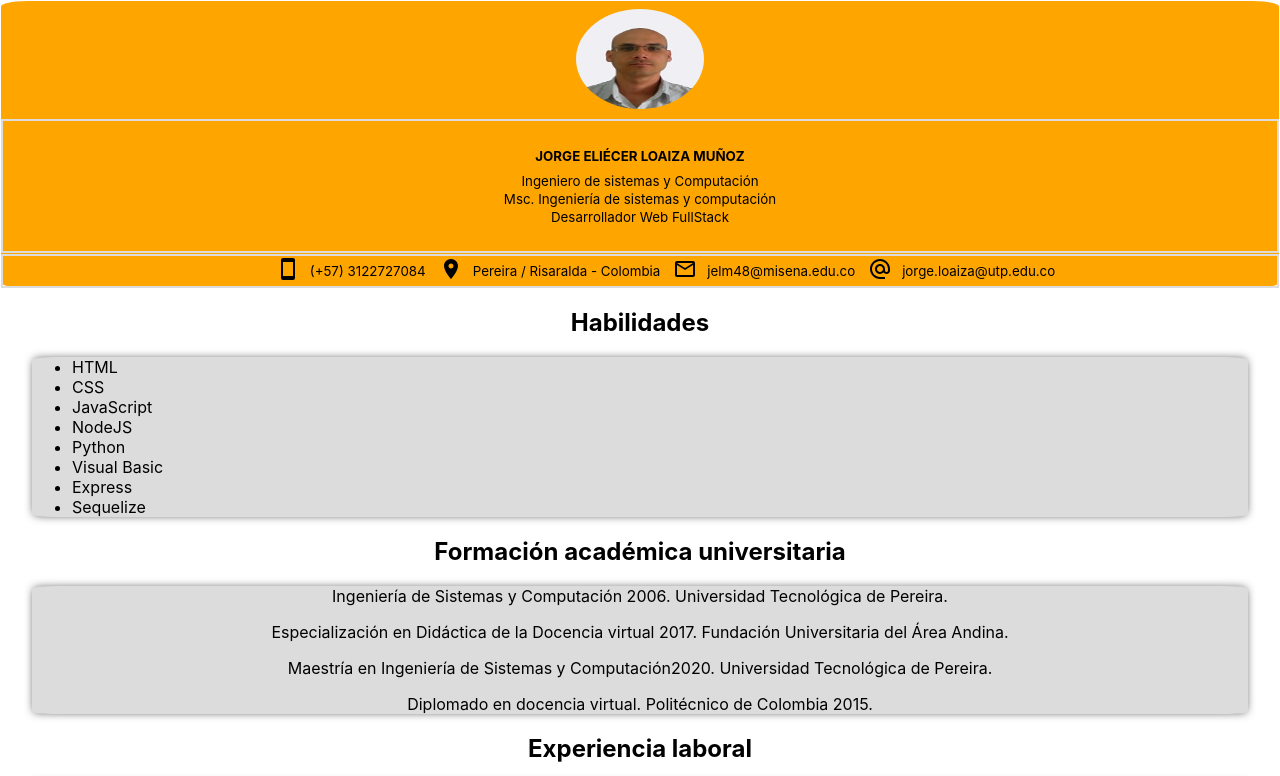
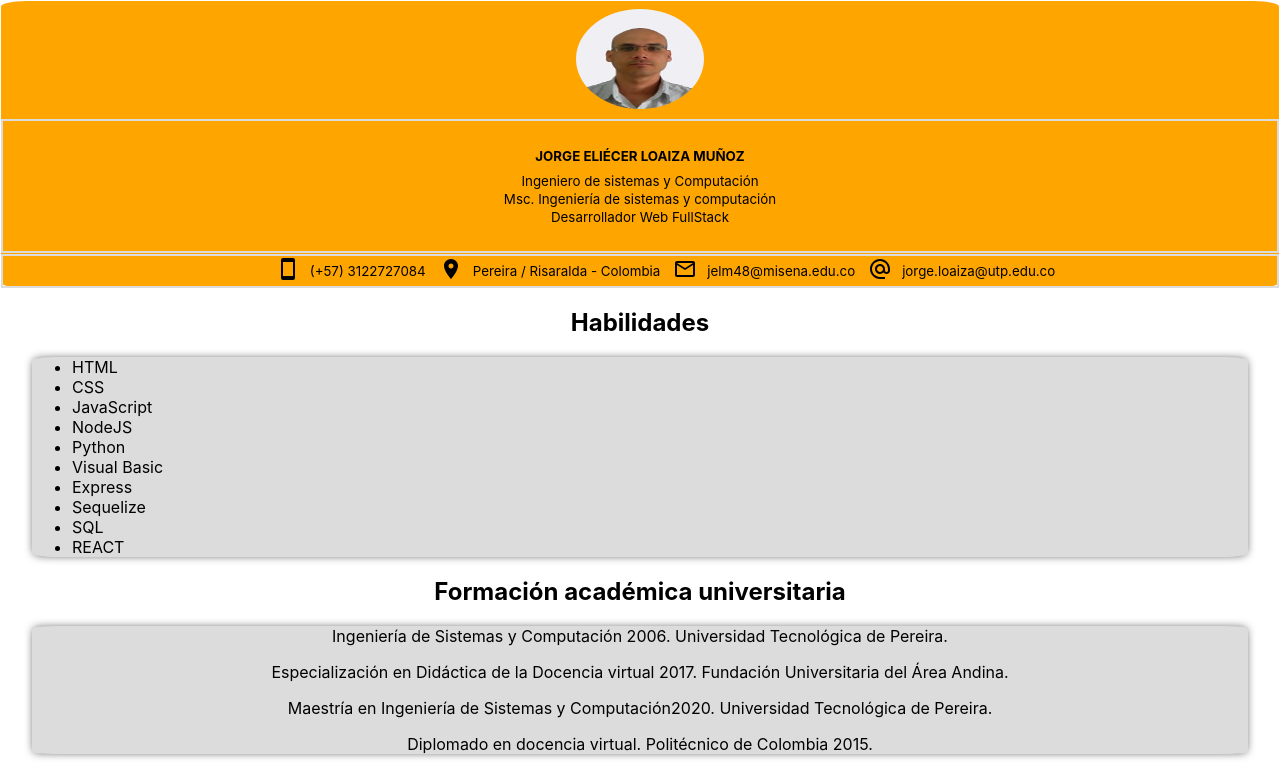
Before and after one commit to jorgeloaiza48/myCV, a React (Create React App) app: page / in a window 1280 px wide. Shown: the top 776 px of the page. Built offline with nearby package versions, Linux system fonts and the light colour scheme.

Commit message:
Adicionando

```diff
--- a/src/components/main/Main.jsx
+++ b/src/components/main/Main.jsx
@@ -15,6 +15,8 @@ function Main() {
                 <li>Visual Basic</li>
                 <li>Express</li>
                 <li>Sequelize</li>
+                <li>SQL</li>
+                <li>REACT</li>
             </ul>
         </div>
         <h2>Formación académica universitaria</h2>
```
